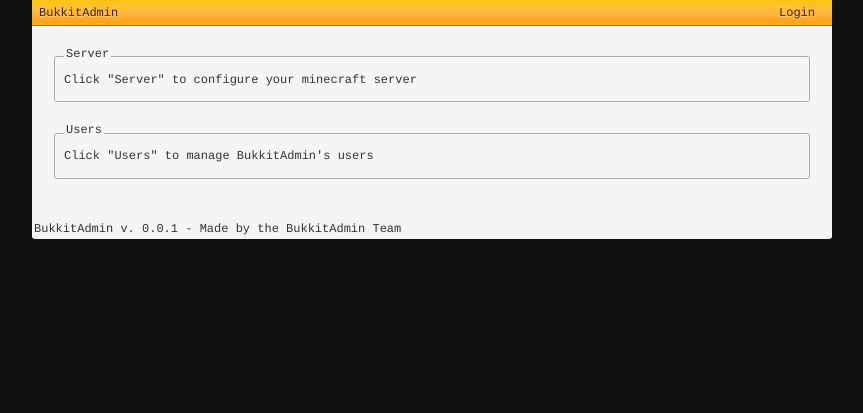
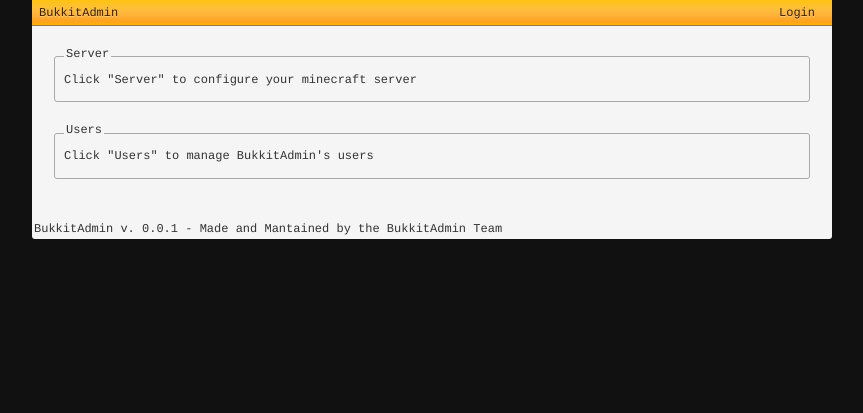
Before and after one commit to psramkumar/WebBukkit, a PHP site: the page made by pages/admin.php in a window 1280 px wide. Shown: the part 51-464 px from the top of the page, without its empty margins (208-1071 px from the left). Run offline with PHP 8.4, Linux system fonts and the light colour scheme; the template is opened without the code that fills it, so the values that code supplies are empty.

Commit message:
Added the Group Name to the Footer Added the if statement for installing

```diff
--- a/global/footer.php
+++ b/global/footer.php
@@ -1,5 +1,5 @@
 
-	<div id="copyright"><span>BukkitAdmin v. 0.0.1 - Made by the <a href="http://github.com/BukkitAdmin">BukkitAdmin Team</a></span></div>
+	<div id="copyright"><span>BukkitAdmin v. 0.0.1 - Made and Mantained by the <a href="http://github.com/BukkitAdmin">BukkitAdmin Team</a></span></div>
 </div>
 </body>
 </html>
--- a/index.php
+++ b/index.php
@@ -15,6 +15,8 @@ if(!file_exists("pages/$p.php"))
 	$p = 'dashboard';
 if(!$_SESSION['user'])
 	$p = 'login';
+if(!file_exists("config.php"))
+	$p = 'install';
 
 require($include . 'header.php');
 require("pages/$p.php");
```
